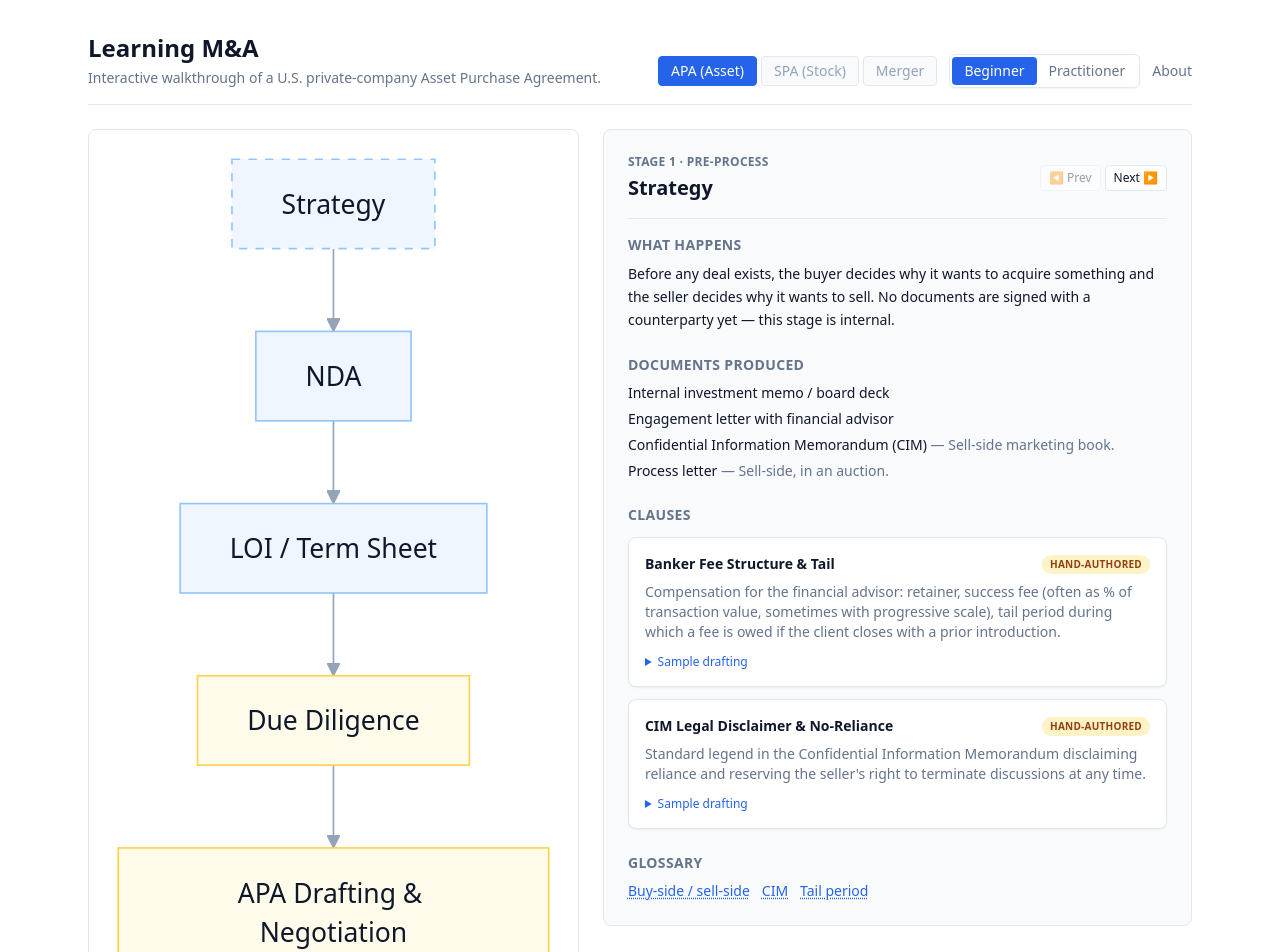
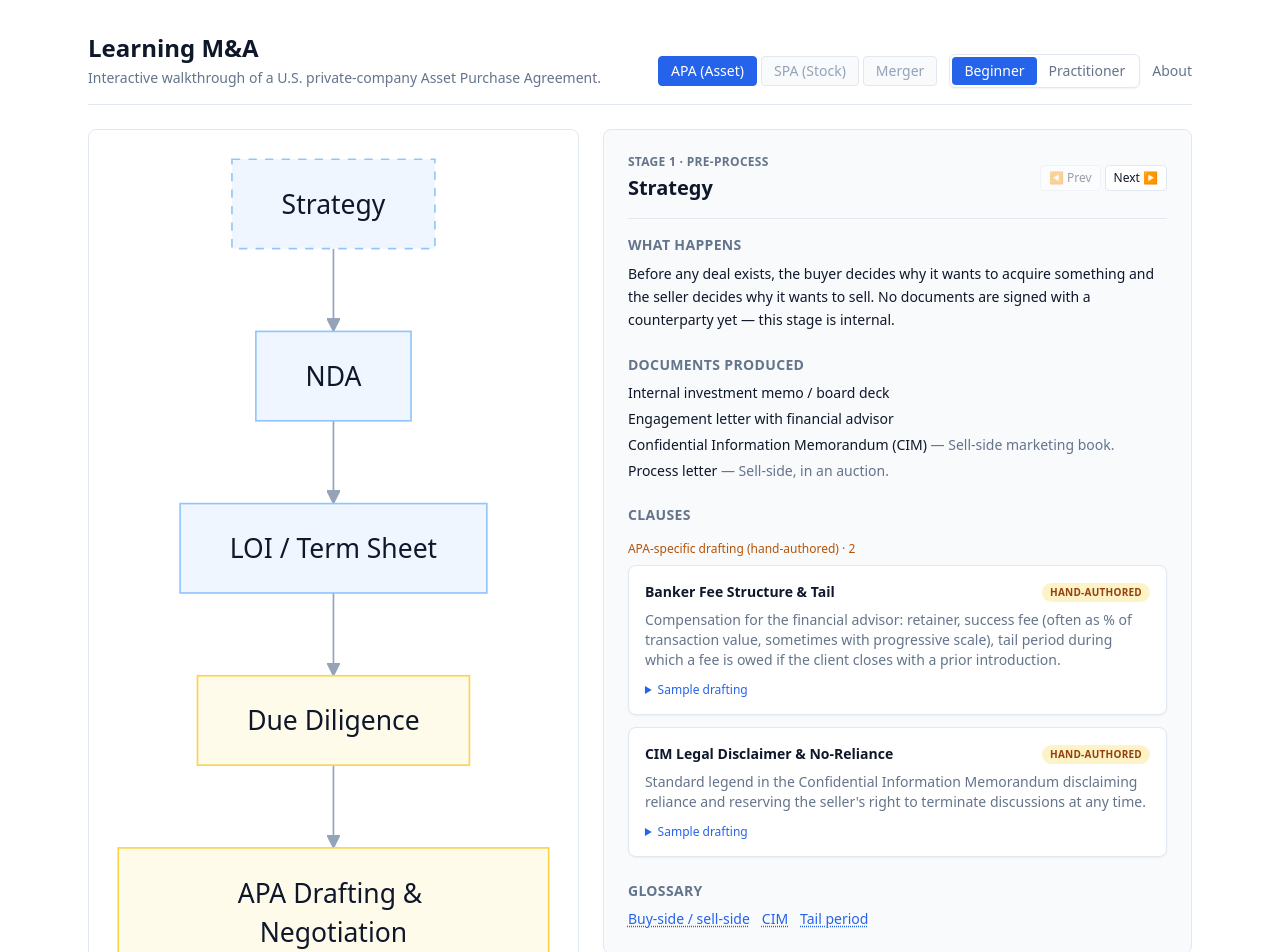
Before and after one commit to learner-agent-sudo/learning-MnA, a Next.js app: page / in a window 1280 px wide. Shown: the top 952 px of the page. Built offline with nearby package versions, Linux system fonts and the light colour scheme.

Commit message:
Group clauses by source (CUAD vs hand-authored) with sub-headings and counts

```diff
--- a/components/StagePanel.tsx
+++ b/components/StagePanel.tsx
@@ -69,11 +69,30 @@ export function StagePanel({ stage, depth, prev, next, onNavigate }: Props) {
           <h3 className="text-sm font-semibold uppercase tracking-wide text-muted">
             Clauses
           </h3>
-          <div className="mt-3 grid gap-3">
-            {[...cuad, ...gapFills].map((c) => (
-              <ClauseCard key={c.id} clause={c} />
-            ))}
-          </div>
+          {cuad.length > 0 && (
+            <div className="mt-3">
+              <div className="text-xs font-medium text-blue-700">
+                From real contracts (CUAD) · {cuad.length}
+              </div>
+              <div className="mt-2 grid gap-3">
+                {cuad.map((c) => (
+                  <ClauseCard key={c.id} clause={c} />
+                ))}
+              </div>
+            </div>
+          )}
+          {gapFills.length > 0 && (
+            <div className="mt-4">
+              <div className="text-xs font-medium text-amber-700">
+                APA-specific drafting (hand-authored) · {gapFills.length}
+              </div>
+              <div className="mt-2 grid gap-3">
+                {gapFills.map((c) => (
+                  <ClauseCard key={c.id} clause={c} />
+                ))}
+              </div>
+            </div>
+          )}
         </section>
       )}
 
```
